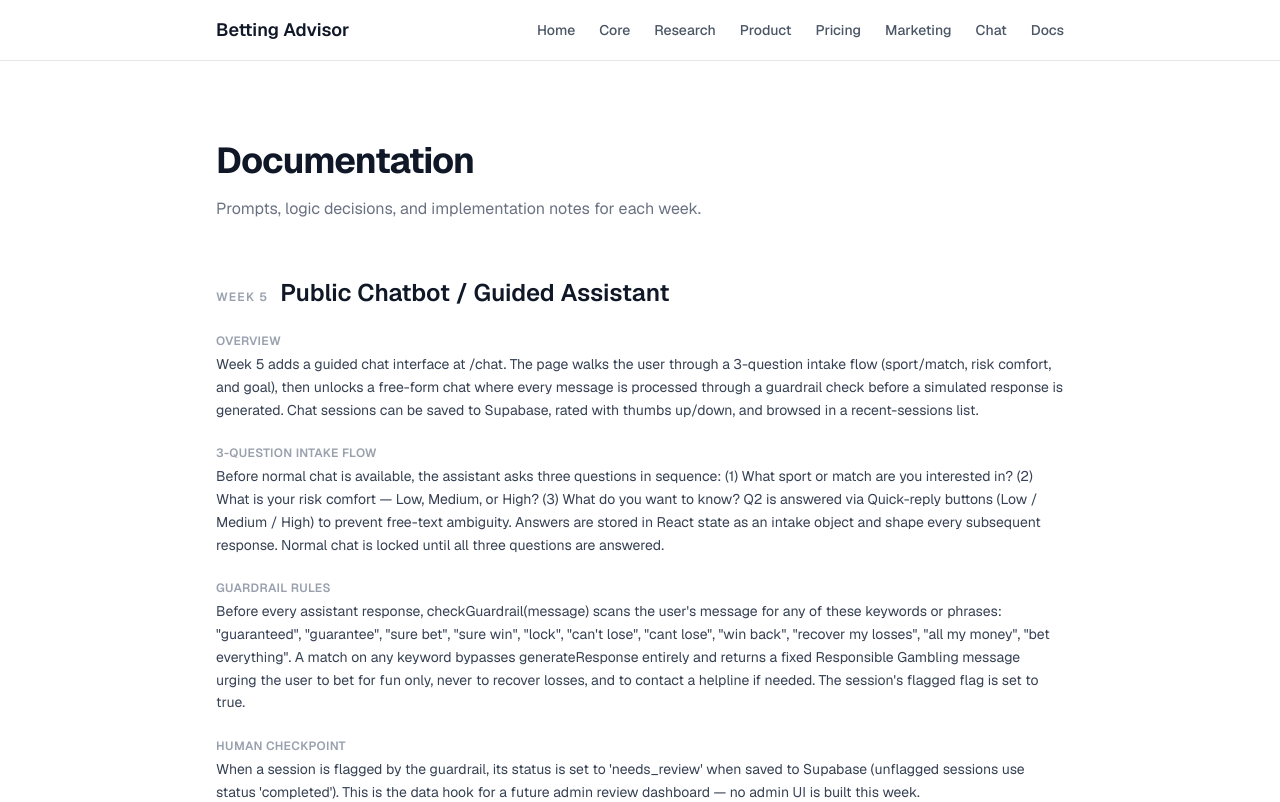
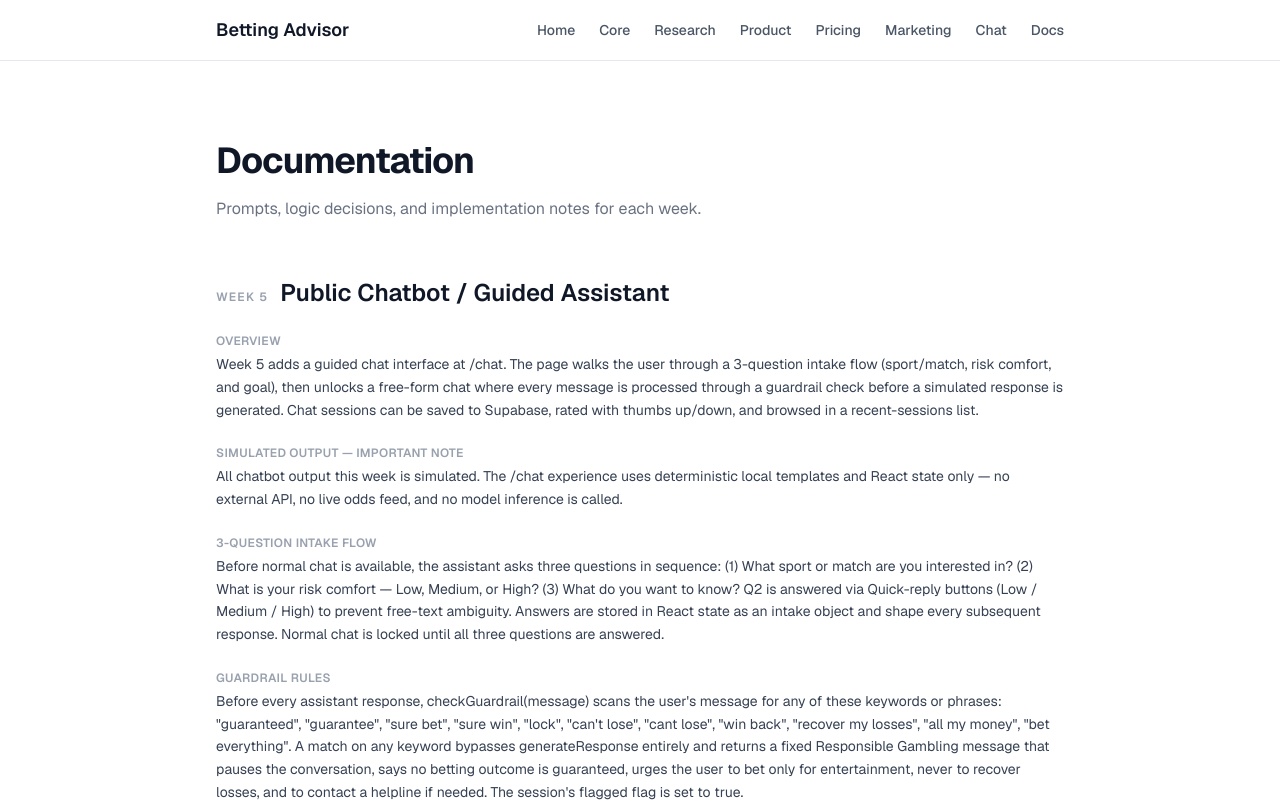
Before and after one commit to diegobaruchretana-ops/better-betting, a Next.js app: page /docs in a window 1280 px wide. Shown: the top 802 px of the page. Built offline with nearby package versions, Linux system fonts and the light colour scheme.

Commit message:
documentar logica del chat y guardrail en /docs

```diff
--- a/app/docs/page.tsx
+++ b/app/docs/page.tsx
@@ -9,12 +9,16 @@ const sections = [
         body: "Week 5 adds a guided chat interface at /chat. The page walks the user through a 3-question intake flow (sport/match, risk comfort, and goal), then unlocks a free-form chat where every message is processed through a guardrail check before a simulated response is generated. Chat sessions can be saved to Supabase, rated with thumbs up/down, and browsed in a recent-sessions list.",
       },
       {
+        heading: "Simulated Output — Important Note",
+        body: "All chatbot output this week is simulated. The /chat experience uses deterministic local templates and React state only — no external API, no live odds feed, and no model inference is called.",
+      },
+      {
         heading: "3-Question Intake Flow",
         body: "Before normal chat is available, the assistant asks three questions in sequence: (1) What sport or match are you interested in? (2) What is your risk comfort — Low, Medium, or High? (3) What do you want to know? Q2 is answered via Quick-reply buttons (Low / Medium / High) to prevent free-text ambiguity. Answers are stored in React state as an intake object and shape every subsequent response. Normal chat is locked until all three questions are answered.",
       },
       {
         heading: "Guardrail Rules",
-        body: "Before every assistant response, checkGuardrail(message) scans the user's message for any of these keywords or phrases: \"guaranteed\", \"guarantee\", \"sure bet\", \"sure win\", \"lock\", \"can't lose\", \"cant lose\", \"win back\", \"recover my losses\", \"all my money\", \"bet everything\". A match on any keyword bypasses generateResponse entirely and returns a fixed Responsible Gambling message urging the user to bet for fun only, never to recover losses, and to contact a helpline if needed. The session's flagged flag is set to true.",
+        body: "Before every assistant response, checkGuardrail(message) scans the user's message for any of these keywords or phrases: \"guaranteed\", \"guarantee\", \"sure bet\", \"sure win\", \"lock\", \"can't lose\", \"cant lose\", \"win back\", \"recover my losses\", \"all my money\", \"bet everything\". A match on any keyword bypasses generateResponse entirely and returns a fixed Responsible Gambling message that pauses the conversation, says no betting outcome is guaranteed, urges the user to bet only for entertainment, never to recover losses, and to contact a helpline if needed. The session's flagged flag is set to true.",
       },
       {
         heading: "Human Checkpoint",
```
